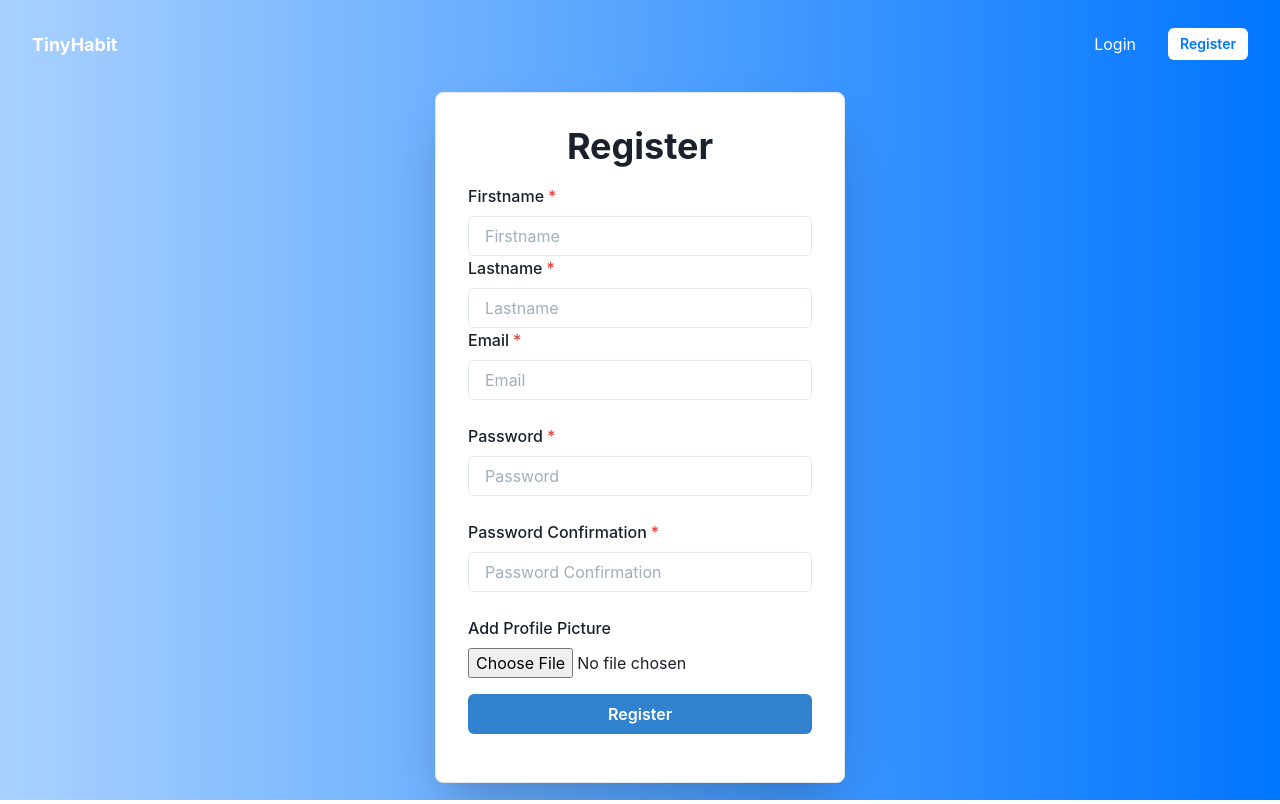
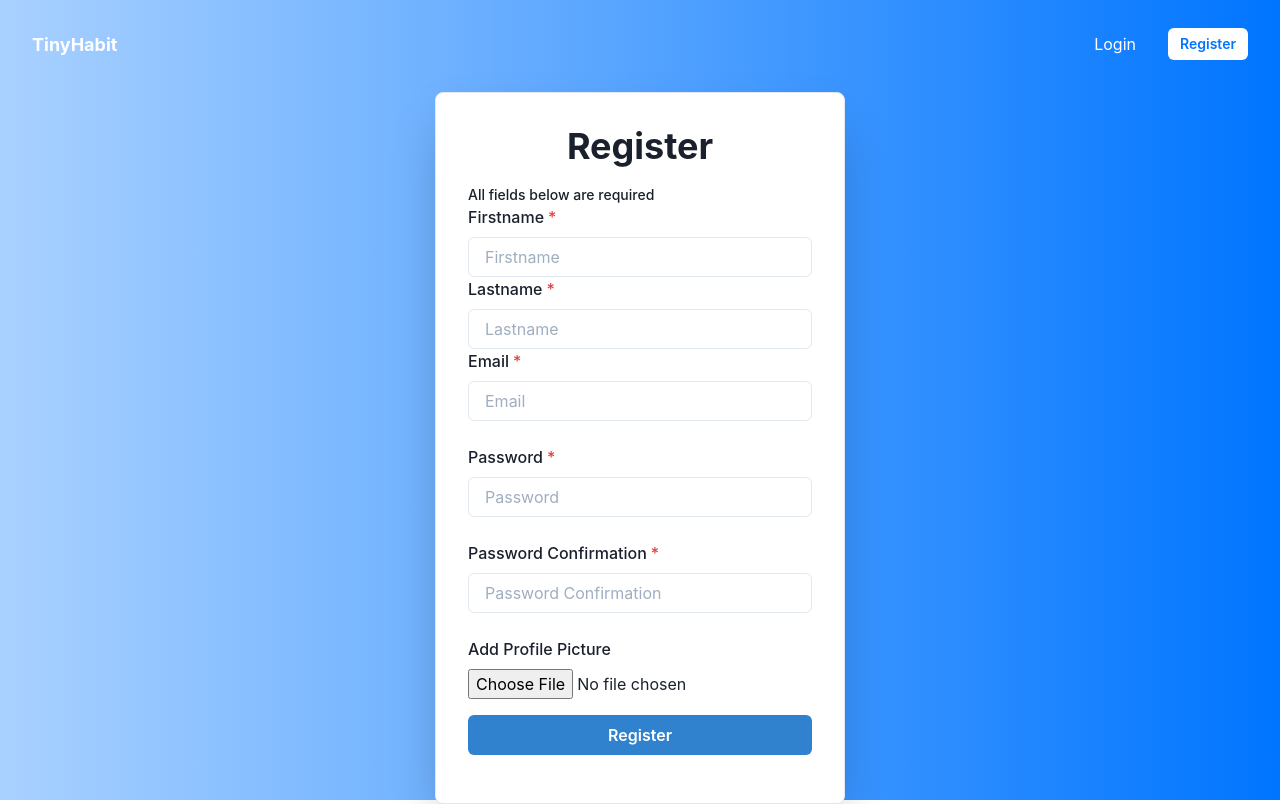
Before and after one commit to pete-livermore/habit-challenge-tracker, a React (Create React App) app in the folder client/: page /register in a window 1280 px wide. Built offline with nearby package versions, Linux system fonts and the light colour scheme; no server answers.

Commit message:
added gurpals changes to register

```diff
--- a/client/src/components/auth/Register.js
+++ b/client/src/components/auth/Register.js
@@ -7,7 +7,9 @@ import {
   FormLabel,
   Input,
   Button,
-  Alert
+  Alert,
+  Spinner,
+  Text
 
 } from '@chakra-ui/react'
 import { useNavigate } from 'react-router-dom'
@@ -44,6 +46,8 @@ const Register = () => {
   }
 
   // Saves the token from handleSubmit in the localStorage
+  const [imageUploading, setImageUploading] = useState(false)
+
 
   const setTokenToLocalStorage = (token) => {
     window.localStorage.setItem('tinyhabits-token', token)
@@ -80,6 +84,7 @@ console.log(formData)
           <Box my={4} textAlign="left">
             <form onSubmit={handleSubmit}>
               {/* FirstName */}
+              <Text fontSize='sm' fontWeight='500'>All fields below are required</Text>
               <FormControl isRequired>
                 <FormLabel htmlFor='firstName'>Firstname</FormLabel>
                 <Input onChange={handleChange} type="firstName" name="firstName" placeholder='Firstname' defaultValue={formData.firstName} />
@@ -112,12 +117,18 @@ console.log(formData)
               <FormControl mt={6}>
                 <FormLabel htmlFor='picture'>Add Profile Picture</FormLabel>
                 <ImageUpload
-                  value={formData.profilePicture}
-                  name='picture'
-                  handleImageUrl={handleImageUrl} />
+                value={formData.profilePicture}
+                name='picture'
+                handleImageUrl={handleImageUrl}
+                setImageUploading={setImageUploading} />
               </FormControl>
               {/* Error + Button */}
+              {!imageUploading ?
+
               <Button type="submit" colorScheme='blue' width="full" mt={4}>Register</Button>
+              :
+              <Spinner mt='4' />
+            }
             </form>
           </Box>
         </>
```
